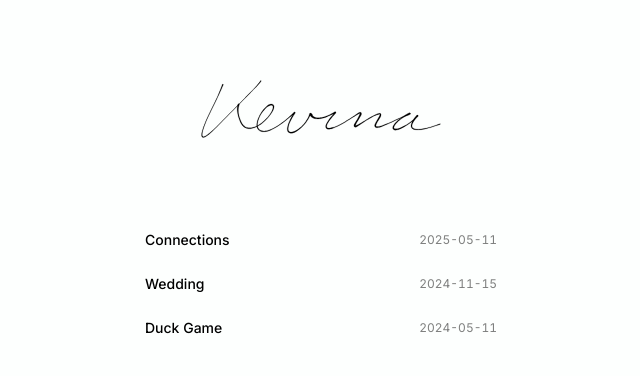
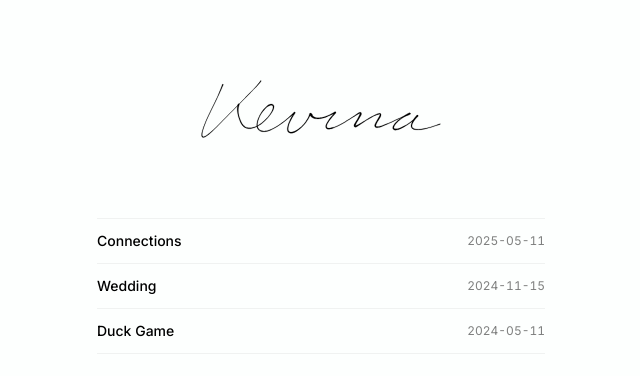
Before and after one commit to sspenst/kevina, a Next.js app: page / in a window 1280 px wide. Shown: the top 376 px of the page, without its empty margins (319-959 px from the left). Built offline with nearby package versions, Linux system fonts and the light colour scheme.

Commit message:
more optimizations

```diff
--- a/components/weddingHeader.tsx
+++ b/components/weddingHeader.tsx
@@ -13,7 +13,7 @@ export default function WeddingHeader() {
       <div className='flex items-center justify-between px-4 py-3 rounded-full border border-white backdrop-blur-lg max-w-5xl w-full'>
         <Link aria-label='Home' href='/wedding' className='flex items-center gap-6 font-medium hover:opacity-50 transition pl-2'>
           <div className='flex gap-2'>
-            <Image alt='Kevina & Spencer Spenst' height={32} src='/ks.png' width={32} />
+            <Image alt='Kevina & Spencer Spenst' height={312} src='/ks.png' width={340} className='h-8 w-auto' />
           </div>
           <span className='text-xl'>
             Kevina & Spencer
--- a/pages/index.tsx
+++ b/pages/index.tsx
@@ -17,6 +17,8 @@ const links = [
 export default function HomePage() {
   const DRAW_TOTAL_MS = 750;
   const LIST_ITEM_FADE_MS = 220;
+  const LOGO_WIDTH = 1332;
+  const LOGO_HEIGHT = 321;
   const [animationToken, setAnimationToken] = React.useState('initial');
 
   React.useEffect(() => {
@@ -39,30 +41,31 @@ export default function HomePage() {
         <meta name='description' content='Kevina homepage' />
       </Head>
 
-      <div className={`${inter.className} bg-[#FDFFFE] text-black flex items-center justify-center px-1`}>
+      <div className={`${inter.className} bg-[#FDFFFE] text-black flex items-center justify-center px-6`}>
         <div className='w-full max-w-2xl flex flex-col items-center gap-20 py-12 md:py-20'>
-          <div className='relative w-60 max-w-full h-auto'>
+          <div className='grid w-60 max-w-full'>
             <Image
               key={`draw-${animationToken}`}
               src={`/kevina-cursive-draw.svg?v=${animationToken}`}
               alt='Kevina'
-              width={240}
-              height={240}
-              className='w-60 max-w-full h-auto kevina-draw-layer'
+              width={LOGO_WIDTH}
+              height={LOGO_HEIGHT}
+              priority
+              className='col-start-1 row-start-1 w-full h-auto kevina-draw-layer'
               style={{ animationDelay: `${DRAW_TOTAL_MS}ms`, height: 'auto' }}
             />
             <Image
               key={`final-${animationToken}`}
               src={`/kevina-cursive.svg?v=${animationToken}`}
               alt='Kevina'
-              width={240}
-              height={240}
-              className='w-60 max-w-full h-auto absolute inset-0 kevina-final-layer'
+              width={LOGO_WIDTH}
+              height={LOGO_HEIGHT}
+              className='col-start-1 row-start-1 w-full h-auto kevina-final-layer'
               style={{ animationDelay: `${DRAW_TOTAL_MS}ms`, height: 'auto' }}
             />
           </div>
 
-          <nav aria-label='Site links' className='w-full max-w-sm'>
+          <nav aria-label='Site links' className='w-full max-w-md'>
 
             <ul className='w-full'>
               {/* <li className='border-b border-black/5 last:border-b-0'>
@@ -76,7 +79,7 @@ export default function HomePage() {
               {links.map((link, index) => (
                 <li
                   key={link.href}
-                  className='kevina-link-item'
+                  className='kevina-link-item border-b border-black/5 first:border-t'
                   style={{
                     animationDelay: `${DRAW_TOTAL_MS + (index + 1) * LIST_ITEM_FADE_MS}ms`,
                     animationDuration: `${LIST_ITEM_FADE_MS}ms`,
@@ -84,7 +87,7 @@ export default function HomePage() {
                 >
                   <Link
                     href={link.href}
-                    className='kevina-link-row grid w-full grid-cols-[1fr_auto] items-center gap-4 px-4 py-3 text-lg transition'
+                    className='kevina-link-row grid w-full grid-cols-[1fr_auto] items-center gap-4 py-3 text-lg transition'
                   >
                     <span className='kevina-link-title text-sm font-medium'>{link.label}</span>
                     <span className='text-xs text-black/50 tabular-nums'>{link.date}</span>
--- a/pages/wedding.tsx
+++ b/pages/wedding.tsx
@@ -13,7 +13,7 @@ export default function Index() {
       </Head>
       <div className={libreBaskerville.className}>
         <WeddingHeader />
-        <Image alt='invitation' src='/invitation.jpeg' width={3912} height={3437} className='fixed w-full h-full top-0 opacity-50 object-cover z-0' />
+        <Image alt='invitation' loading='eager' src='/invitation.jpeg' width={3912} height={3437} className='fixed w-full h-full top-0 opacity-50 object-cover z-0' />
         <div className='relative flex flex-col items-center gap-12 m-16 z-10'>
           <div className='flex flex-col items-center gap-12 text-center text-3xl italic text-balance'>
             <div className='flex flex-col gap-8 text-center text-4xl'>
--- a/styles/global.css
+++ b/styles/global.css
@@ -56,10 +56,6 @@
   animation-fill-mode: forwards;
 }
 
-.kevina-link-row {
-  padding-right: 1rem;
-}
-
 .kevina-link-title {
   display: inline-flex;
   align-items: center;
@@ -70,6 +66,7 @@
   content: '';
   width: 0.875rem;
   height: 0.875rem;
+  min-width: 0.875rem;
   background-color: rgb(0 0 0);
   opacity: 0;
   transform: translate(-0.2rem, 0.5px);
```
